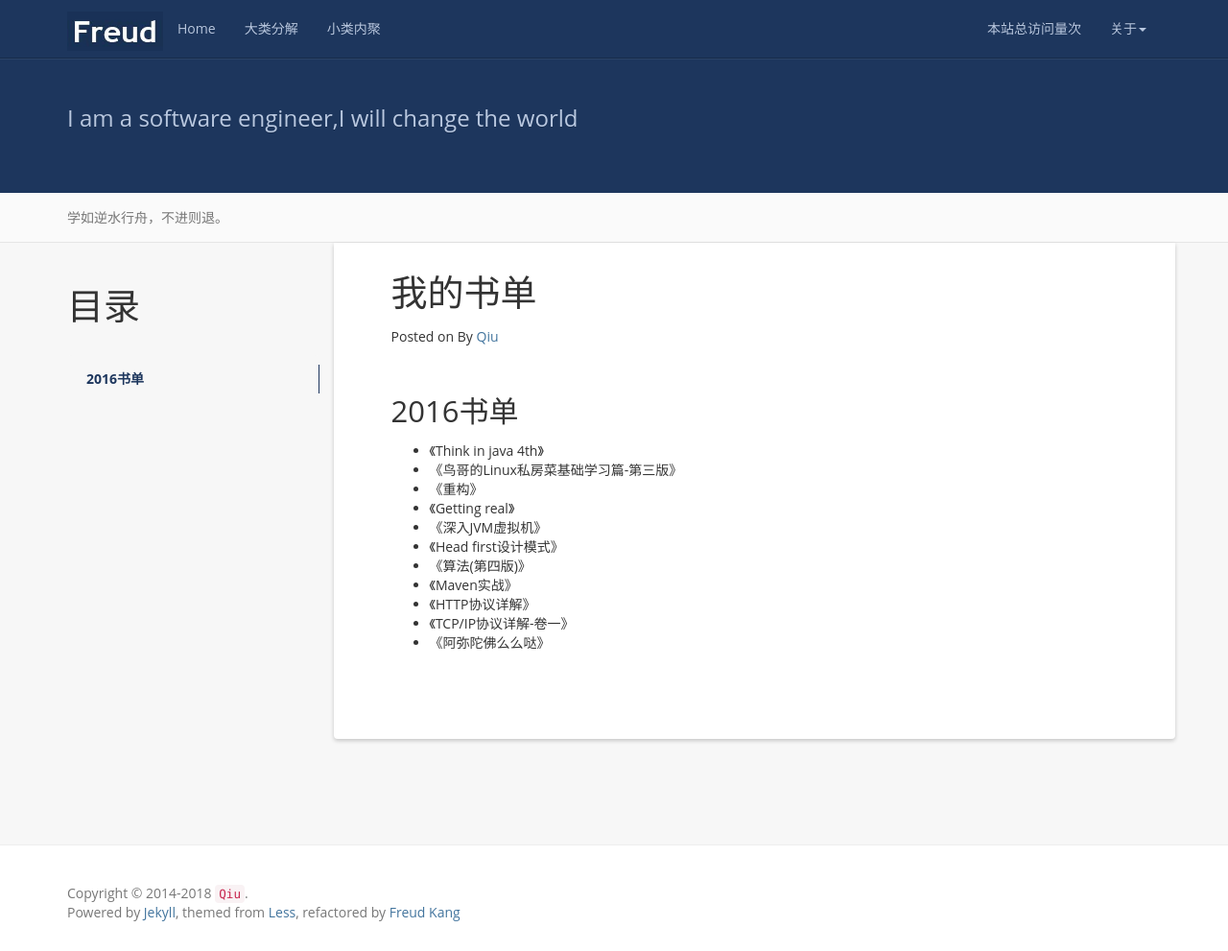
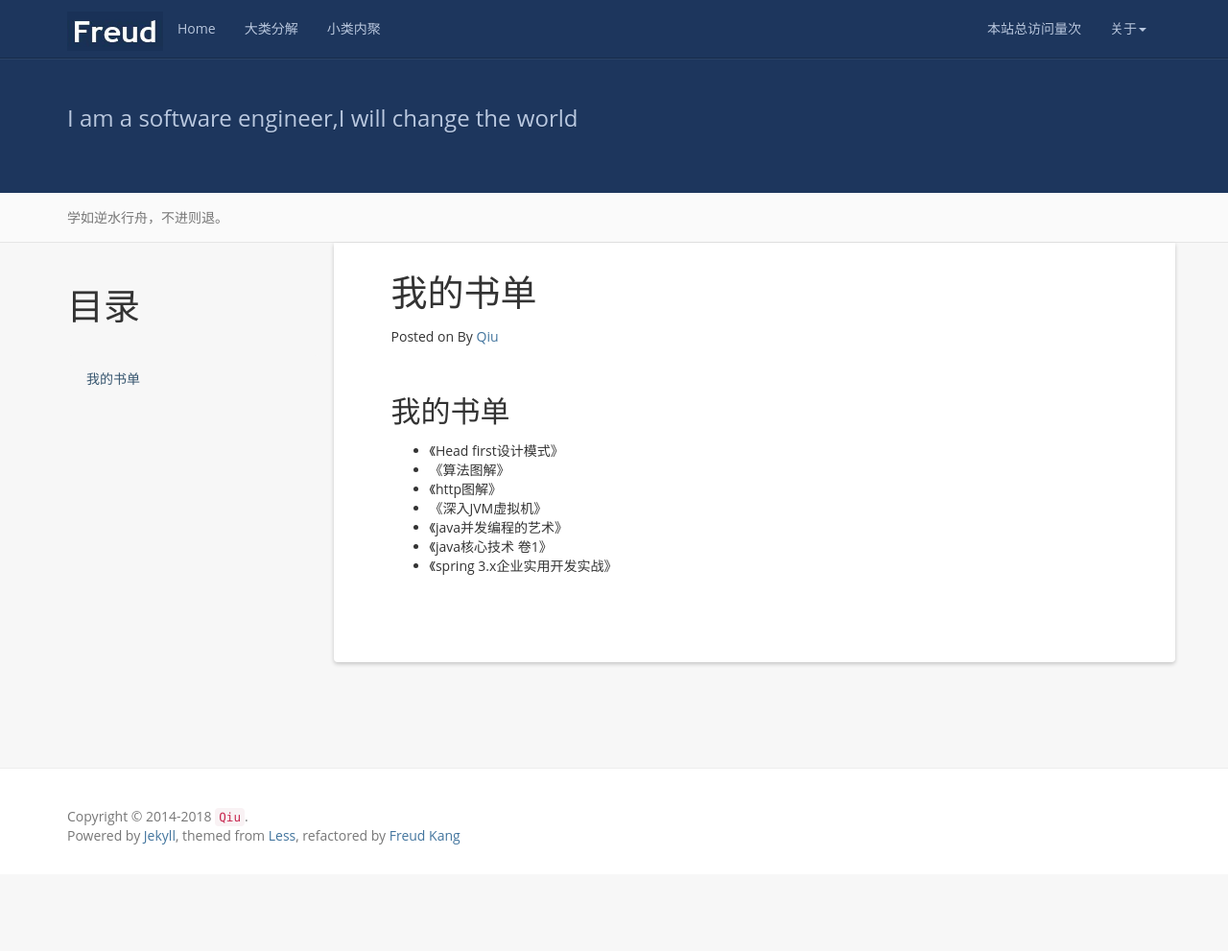
Before and after one commit to qiutianyou/test, a Jekyll site: the page built from books.md, in a window 1280 px wide and 991 px high. Shown: the whole window at 96% size. Built offline with Jekyll 4.4.1, drawn with Linux system fonts in a browser that asks for light colours; nearby versions of some CDN libraries; a script that is not in the unit is left out; comment, search, counter and statistics services are not loaded.

Commit message:
模版修改

```diff
--- a/_includes/header.html
+++ b/_includes/header.html
@@ -32,11 +32,9 @@
             <li><a rel="nofollow" target="_blank" href="{{site.github}}">Github</a></li>
             <li><a rel="nofollow" target="_blank" href="{{site.resume_site}}">关于作者</a></li>
             <li><a rel="nofollow" href="{{ '/books' | prepend: site.baseurl }}">我的书单</a></li>
-            <li><a rel="nofollow" href="http://www.hifreud.com/domains/">域名管理</a></li>
             <li><a rel="nofollow" href="{{ '/reference' | prepend: site.baseurl }}">推荐博客</a></li>
-            <li><a href="{{ '/feed.xml' | prepend: site.baseurl }}">RSS订阅</a></li>
             <li class="divider"></li>
-            <li><a rel="nofollow" target="_blank" href="https://github.com/luoyan35714/LessOrMore.git">本项目</a></li>
+            <li><a rel="nofollow" target="_blank" href="https://github.com/qiutianyou/qiutianyou.github.io">本项目</a></li>
           </ul>
         </li>
       </ul>
--- a/books.md
+++ b/books.md
@@ -8,17 +8,12 @@ permalink: /books/
 {:toc}
 
 
-2016书单
+我的书单
 -----------------------------------------------------------------
-
-+ 《Think in java 4th》
-+ 《鸟哥的Linux私房菜基础学习篇-第三版》
-+ 《重构》
-+ 《Getting real》
++ 《Head first设计模式》
++ 《算法图解》
++ 《http图解》
 + 《深入JVM虚拟机》
-+ 《Head first设计模式》
-+ 《算法(第四版)》
-+ 《Maven实战》
-+ 《HTTP协议详解》
-+ 《TCP/IP协议详解-卷一》
-+ 《阿弥陀佛么么哒》
++ 《java并发编程的艺术》
++ 《java核心技术 卷1》
++ 《spring 3.x企业实用开发实战》
```
Also changed, not shown: feed.xml (deleted, +0 -30 lines).
